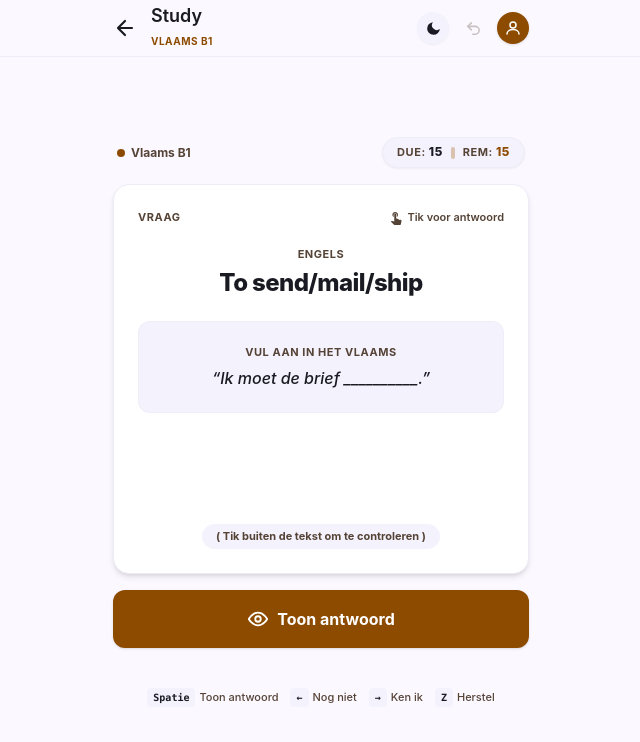
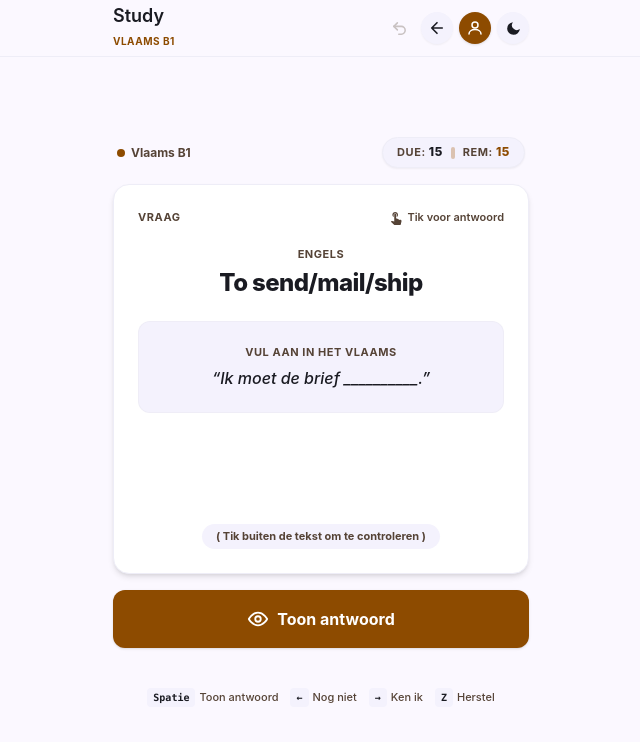
Before and after one commit to kirbah/vlaams, a React (Vite) app: page / in a window 1280 px wide. Shown: the top 742 px of the page, without its empty margins (319-959 px from the left). Built offline with nearby package versions, Linux system fonts and the light colour scheme.

Commit message:
feat: reorder header icons

```diff
--- a/src/components/Header.tsx
+++ b/src/components/Header.tsx
@@ -1,3 +1,7 @@
+/**
+ * src/components/Header.tsx
+ */
+
 import React from 'react'
 import { Icon } from './Icon'
 
@@ -25,15 +29,7 @@ export const Header: React.FC<HeaderProps> = ({
   return (
     <header className="fixed top-0 inset-x-0 z-40 bg-app/85 backdrop-blur-xl border-b border-border-subtle pt-safe transition-colors">
       <div className="max-w-md mx-auto h-14 px-4 flex items-center justify-between">
-        <div className="flex items-center gap-1.5">
-          <button
-            onClick={onResetSession}
-            title="Herstart huidige sessie"
-            aria-label="Herstart sessie"
-            className="w-10 h-10 -ml-2 rounded-full flex items-center justify-center text-main hover:bg-subtle active:scale-95 transition-all"
-          >
-            <Icon name="arrow_back" size={24} />
-          </button>
+        {/* Title & Level Indicator */}
         <div>
           <h1 className="text-[18px] font-semibold text-main leading-tight truncate">
             {title}
@@ -42,28 +38,10 @@ export const Header: React.FC<HeaderProps> = ({
             Vlaams B1
           </span>
         </div>
-        </div>
 
-        <div className="flex items-center gap-2">
-          {/* Dark / Light Toggle */}
-          <button
-            onClick={onToggleTheme}
-            title={
-              isDarkMode
-                ? 'Schakel naar lichte modus'
-                : 'Schakel naar donkere modus'
-            }
-            aria-label={
-              isDarkMode
-                ? 'Schakel naar lichte modus'
-                : 'Schakel naar donkere modus'
-            }
-            className="w-8 h-8 rounded-full bg-subtle hover:bg-subtle-hover text-main flex items-center justify-center shadow-xs active:scale-95 transition-all cursor-pointer"
-          >
-            <Icon name={isDarkMode ? 'light_mode' : 'dark_mode'} size={17} />
-          </button>
-
-          {/* Undo Action */}
+        {/* Action Controls: [undo] -> [arrow_back] -> [person] -> [dark_mode] */}
+        <div className="flex items-center gap-1.5">
+          {/* 1. Undo */}
           {onUndo && (
             <button
               onClick={onUndo}
@@ -84,14 +62,42 @@ export const Header: React.FC<HeaderProps> = ({
             </button>
           )}
 
-          {/* Word list & Stats */}
+          {/* 2. Reset / Return to Session Options */}
+          <button
+            onClick={onResetSession}
+            title="Herstart huidige sessie"
+            aria-label="Herstart sessie"
+            className="w-8 h-8 rounded-full bg-subtle hover:bg-subtle-hover text-main flex items-center justify-center shadow-xs active:scale-95 transition-all cursor-pointer"
+          >
+            <Icon name="arrow_back" size={18} />
+          </button>
+
+          {/* 3. Word List & Leitner Progress */}
           <button
             onClick={onOpenStats}
             title="Woordenlijst & Voortgang"
             aria-label="Bekijk statistieken en woordenlijst"
-            className="w-8 h-8 rounded-full bg-brand hover:bg-brand-hover flex items-center justify-center text-brand-contrast shadow-sm active:scale-95 transition-transform"
+            className="w-8 h-8 rounded-full bg-brand hover:bg-brand-hover flex items-center justify-center text-brand-contrast shadow-sm active:scale-95 transition-transform cursor-pointer"
           >
             <Icon name="person" size={18} />
+          </button>
+
+          {/* 4. Dark / Light Mode Switch */}
+          <button
+            onClick={onToggleTheme}
+            title={
+              isDarkMode
+                ? 'Schakel naar lichte modus'
+                : 'Schakel naar donkere modus'
+            }
+            aria-label={
+              isDarkMode
+                ? 'Schakel naar lichte modus'
+                : 'Schakel naar donkere modus'
+            }
+            className="w-8 h-8 rounded-full bg-subtle hover:bg-subtle-hover text-main flex items-center justify-center shadow-xs active:scale-95 transition-all cursor-pointer"
+          >
+            <Icon name={isDarkMode ? 'light_mode' : 'dark_mode'} size={17} />
           </button>
         </div>
       </div>
```
Lines whose indentation alone changed are shown as unchanged.
